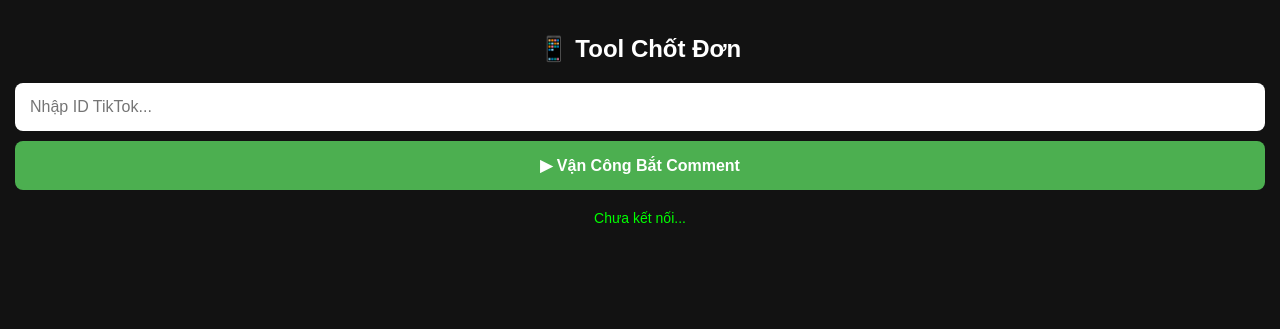
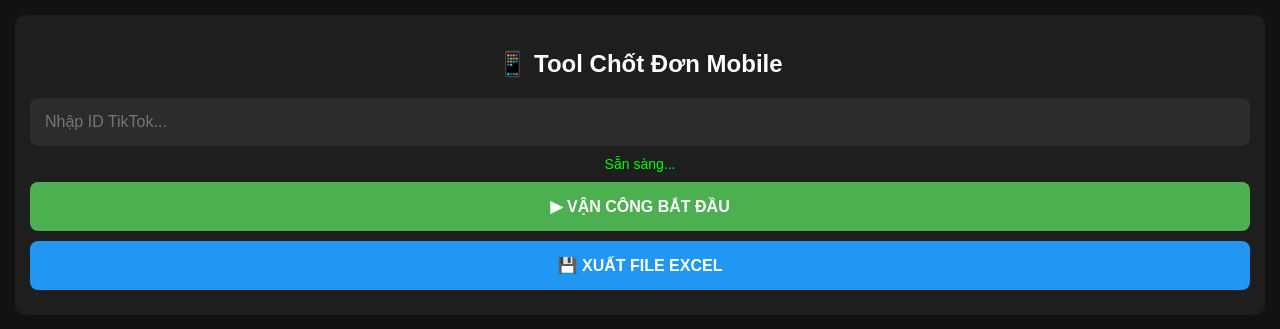
Before and after one commit to huyhung171192-creator/gau-tiktok, a Flask app: page / in a window 1280 px wide. Shown: the top 329 px of the page. Run offline with Flask 3, Linux system fonts and the light colour scheme; some libraries are stand-ins or nearby versions.

Commit message:
Update index.html

```diff
--- a/templates/index.html
+++ b/templates/index.html
@@ -3,70 +3,87 @@
 <head>
     <meta charset="UTF-8">
     <meta name="viewport" content="width=device-width, initial-scale=1.0, maximum-scale=1.0, user-scalable=no">
-    <title>App Chốt Đơn Mobile</title>
+    <title>Gấu TikTok - Chốt Đơn Mobile</title>
     <script src="https://cdnjs.cloudflare.com/ajax/libs/socket.io/4.7.2/socket.io.min.js"></script>
     <style>
         body { font-family: Arial, sans-serif; background-color: #121212; color: #ffffff; margin: 0; padding: 15px; }
-        .header { text-align: center; margin-bottom: 20px; }
-        input[type="text"] { width: 100%; padding: 15px; font-size: 16px; border-radius: 8px; border: none; box-sizing: border-box; margin-bottom: 10px; }
-        button { width: 100%; padding: 15px; font-size: 16px; font-weight: bold; background-color: #4CAF50; color: white; border: none; border-radius: 8px; cursor: pointer; }
-        button:active { background-color: #45a049; }
-        #log_area { margin-top: 20px; color: #00ff00; font-size: 14px; text-align: center; }
+        .header { text-align: center; margin-bottom: 20px; background: #1e1e1e; padding: 15px; border-radius: 10px; }
+        input[type="text"] { width: 100%; padding: 15px; font-size: 16px; border-radius: 8px; border: none; box-sizing: border-box; margin-bottom: 10px; background: #2c2c2c; color: white; }
+        .btn-main { width: 100%; padding: 15px; font-size: 16px; font-weight: bold; border: none; border-radius: 8px; cursor: pointer; color: white; margin-bottom: 10px; }
+        .btn-start { background-color: #4CAF50; }
+        .btn-export { background-color: #2196F3; }
+        #log_area { margin-bottom: 10px; color: #00ff00; font-size: 14px; }
         .comment-box { background-color: #1e1e1e; border-left: 5px solid #2196F3; padding: 15px; margin-top: 10px; border-radius: 5px; }
-        .comment-box.has-phone { border-left-color: #ff0000; background-color: #3a1c1c; } /* Đổi màu nếu có SĐT */
-        .time { font-size: 12px; color: #888; }
-        .user { font-weight: bold; color: #ffeb3b; font-size: 16px; margin: 5px 0; }
-        .text { font-size: 18px; line-height: 1.4; }
-        .btn-chot { background-color: #ff9800; margin-top: 10px; padding: 10px; }
+        .comment-box.has-phone { border-left-color: #ff0000; background-color: #3a1c1c; }
+        .comment-box.chot-roi { border-left-color: #4CAF50; background-color: #1b2e1e; }
+        .user { font-weight: bold; color: #ffeb3b; font-size: 16px; }
+        .text { font-size: 18px; margin: 5px 0; }
+        .btn-chot { background-color: #ff9800; width: 100%; padding: 10px; font-weight: bold; margin-top: 10px; border-radius: 5px; border: none; color: white; }
     </style>
 </head>
 <body>
-
     <div class="header">
-        <h2>📱 Tool Chốt Đơn</h2>
+        <h2>📱 Tool Chốt Đơn Mobile</h2>
         <input type="text" id="tiktok_id" placeholder="Nhập ID TikTok...">
-        <button onclick="startLive()">▶ Vận Công Bắt Comment</button>
-        <div id="log_area">Chưa kết nối...</div>
+        <div id="log_area">Sẵn sàng...</div>
+        <button class="btn-main btn-start" onclick="startLive()">▶ VẬN CÔNG BẮT ĐẦU</button>
+        <button class="btn-main btn-export" onclick="downloadHistory()">💾 XUẤT FILE EXCEL</button>
     </div>
 
     <div id="comments_container"></div>
 
     <script>
-        // Kết nối với Server trên máy tính
         const socket = io();
+        // Lấy lịch sử cũ từ máy (nếu có)
+        let history = JSON.parse(localStorage.getItem('chot_don_history') || '[]');
 
         function startLive() {
-            let tiktok_id = document.getElementById('tiktok_id').value;
-            if(!tiktok_id) { alert("Phải nhập ID bác ơi!"); return; }
-            document.getElementById('log_area').innerText = "Đang gửi lệnh lên PC...";
-            document.getElementById('comments_container').innerHTML = ""; // Xóa dữ liệu cũ
-
-            // Bắn lệnh lên Python
-            socket.emit('start_live', {tiktok_id: tiktok_id});
+            let id = document.getElementById('tiktok_id').value;
+            if(!id) return alert("Nhập ID đã bác!");
+            socket.emit('start_live', {tiktok_id: id});
         }
 
-        // Nhận thông báo hệ thống từ Python
-        socket.on('sys_log', function(data) {
-            document.getElementById('log_area').innerText = data.msg;
+        socket.on('sys_log', data => { document.getElementById('log_area').innerText = data.msg; });
+
+        socket.on('new_comment', data => {
+            let container = document.getElementById('comments_container');
+            let div = document.createElement('div');
+            div.className = data.has_phone ? 'comment-box has-phone' : 'comment-box';
+            let id = "msg-" + Date.now();
+            div.id = id;
+
+            div.innerHTML = `
+                <div class="user">${data.user} <small style="color:#888">${data.time}</small></div>
+                <div class="text">${data.comment}</div>
+                <button class="btn-chot" id="btn-${id}" onclick="saveToHistory('${id}', '${data.user}', '${data.comment}', '${data.time}')">CHỐT ĐƠN NÀY</button>
+            `;
+            container.prepend(div);
         });
 
-        // Nhận Bình luận thực tế từ Python và vẽ ra màn hình
-        socket.on('new_comment', function(data) {
-            let container = document.getElementById('comments_container');
-            let box = document.createElement('div');
+        function saveToHistory(id, user, comment, time) {
+            // Lưu vào danh sách
+            history.push({ time, user, comment });
+            localStorage.setItem('chot_don_history', JSON.stringify(history));
 
-            // Đổi class nếu có SĐT để CSS tô màu đỏ
-            box.className = data.has_phone ? 'comment-box has-phone' : 'comment-box';
+            // Đổi màu để bác biết đã chốt
+            document.getElementById(id).classList.add('chot-roi');
+            let btn = document.getElementById('btn-' + id);
+            btn.innerText = "✅ ĐÃ LƯU";
+            btn.style.backgroundColor = "#4CAF50";
+            btn.disabled = true;
+        }
 
-            box.innerHTML = `
-                <div class="time">${data.time}</div>
-                <div class="user">${data.user}</div>
-                <div class="text">${data.comment}</div>
-                <button class="btn-chot" onclick="this.innerHTML='✅ ĐÃ CHỐT'; this.style.backgroundColor='#4CAF50'">Chốt Đơn Khách Này</button>
-            `;
-            // Chèn bình luận mới nhất lên trên cùng
-            container.prepend(box);
-        });
+        function downloadHistory() {
+            if(history.length === 0) return alert("Chưa có đơn nào!");
+            let csv = "\uFEFFThời gian;Khách hàng;Nội dung\n";
+            history.forEach(d => { csv += `${d.time};${d.user};${d.comment}\n`; });
+
+            let blob = new Blob([csv], { type: 'text/csv;charset=utf-8;' });
+            let link = document.createElement("a");
+            link.href = URL.createObjectURL(blob);
+            link.download = "LichSuChotDon.csv";
+            link.click();
+        }
     </script>
 </body>
 </html>
```
